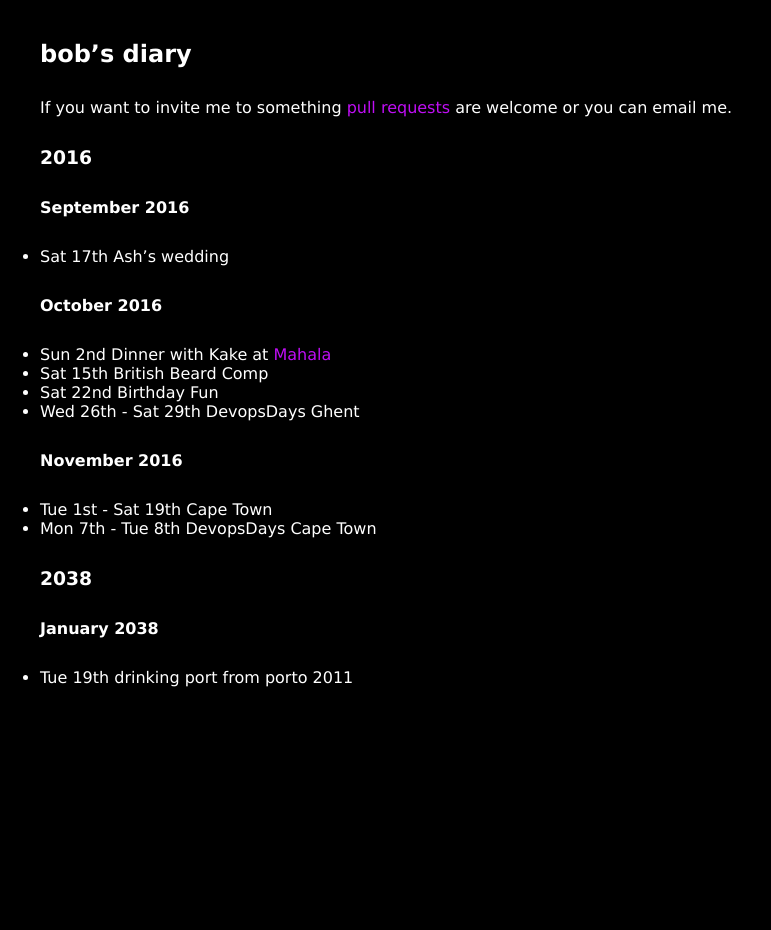
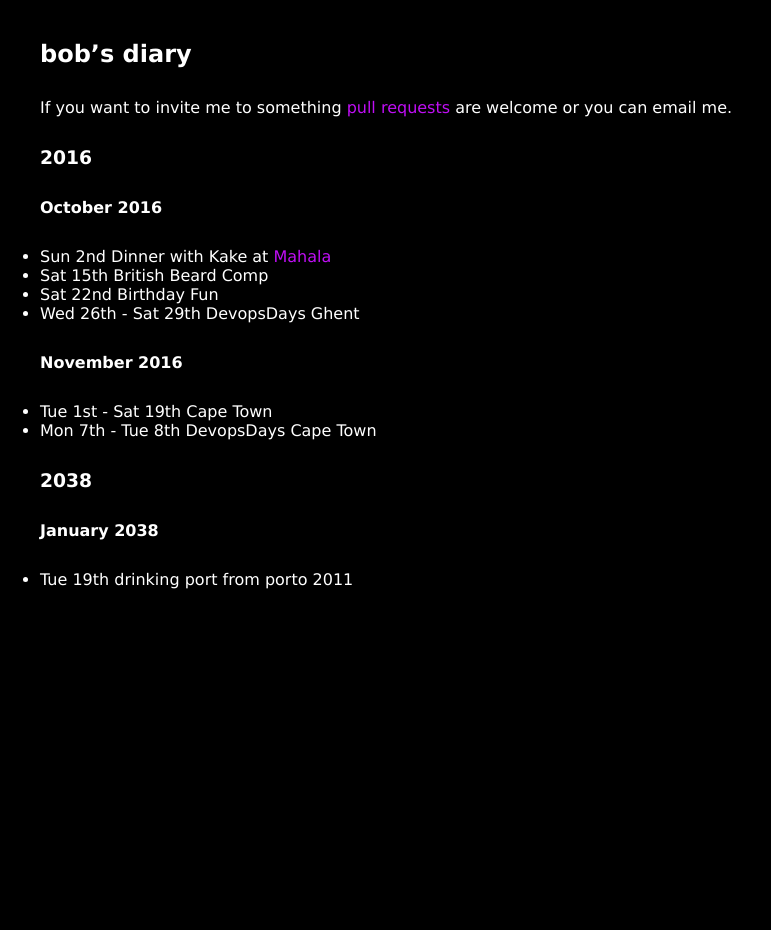
Before and after one commit to rjw1/randomness.org.uk, a Jekyll site: the page built from diary/index.md, in a window 1280 px wide. Shown: the whole page, without its empty margins (0-771 px from the left). Built offline with Jekyll 4.4.1, drawn with Linux system fonts in a browser that asks for light colours.

Commit message:
Went to Ash's wedding

```diff
--- a/diary/index.md
+++ b/diary/index.md
@@ -8,10 +8,6 @@ If you want to invite me to something [pull requests](https://github.com/rjw1/ra
 are welcome or you can email me.
 
 ### 2016 ###
-
-#### September 2016 ####
-
-* Sat 17th Ash's wedding
 
 #### October 2016 ####
 
```
